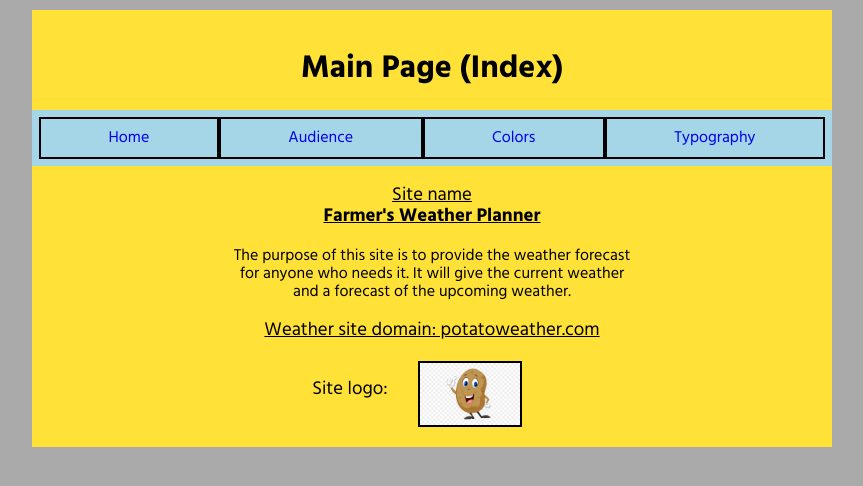
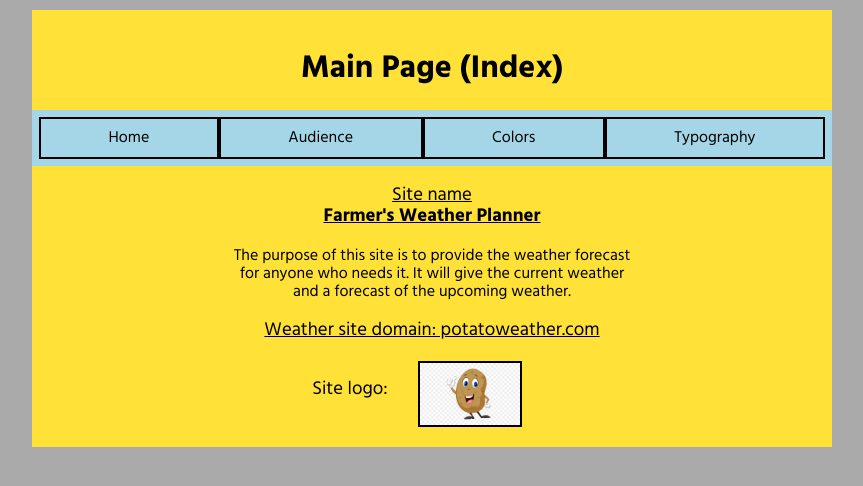
Before and after one commit to kylerc15/kylerc15.github.io, a plain HTML site: page lesson3/index.html in a window 1280 px wide. Shown: the whole page, without its empty margins (208-1071 px from the left). Drawn offline with Linux system fonts and the light colour scheme.

Commit message:
nav updates

```diff
--- a/lesson3/css/stylesheet.css
+++ b/lesson3/css/stylesheet.css
@@ -78,6 +78,8 @@ nav ul li {
 }
 a {
     text-decoration: none;
+    display:block;
+    color:black;
 }
 a:hover {
     text-decoration: underline;
```
